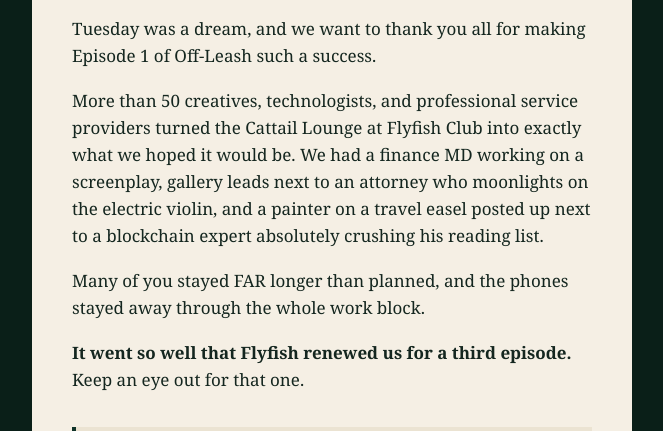
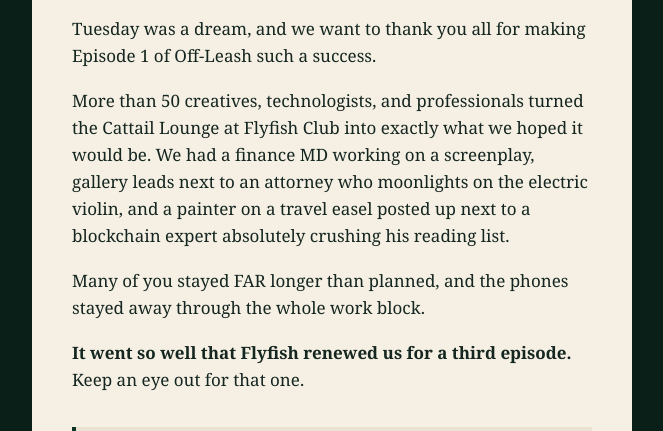
Before and after one commit to MAGNETIQ-XYZ/offleashemails, a plain HTML site: page episodes/ep-01-thank-you.html in a window 1280 px wide. Shown: the part 604-1035 px from the top of the page, without its empty margins (308-971 px from the left). Drawn offline with Linux system fonts and the light colour scheme.

Commit message:
Change 'professional service providers' to 'professionals'
Co-Authored-By: Claude Sonnet 5.5 <noreply@anthropic.com>
Claude-Session: https://claude.ai/code/session_01EmHbg7kruJ8huWrRNAdpP3

```diff
--- a/episodes/ep-01-thank-you.html
+++ b/episodes/ep-01-thank-you.html
@@ -14,7 +14,7 @@
 <div style="font-family:Georgia,'Times New Roman',serif;font-style:italic;font-size:32px;line-height:38px;color:#103329;padding-bottom:20px;">A+ students, all of you.</div>
 <p style="margin:0 0 18px 0;">To my favorite overachievers,</p>
 <p style="margin:0 0 18px 0;">Tuesday was a dream, and we want to thank you all for making Episode 1 of Off-Leash such a success.</p>
-<p style="margin:0 0 18px 0;">More than 50 creatives, technologists, and professional service providers turned the Cattail Lounge at Flyfish Club into exactly what we hoped it would be. We had a finance MD working on a screenplay, gallery leads next to an attorney who moonlights on the electric violin, and a painter on a travel easel posted up next to a blockchain expert absolutely crushing his reading list.</p>
+<p style="margin:0 0 18px 0;">More than 50 creatives, technologists, and professionals turned the Cattail Lounge at Flyfish Club into exactly what we hoped it would be. We had a finance MD working on a screenplay, gallery leads next to an attorney who moonlights on the electric violin, and a painter on a travel easel posted up next to a blockchain expert absolutely crushing his reading list.</p>
 <p style="margin:0 0 18px 0;">Many of you stayed FAR longer than planned, and the phones stayed away through the whole work block.</p>
 <p style="margin:0 0 18px 0;"><strong>It went so well that Flyfish renewed us for a third episode.</strong> Keep an eye out for that one.</p>
 </td></tr>
```
